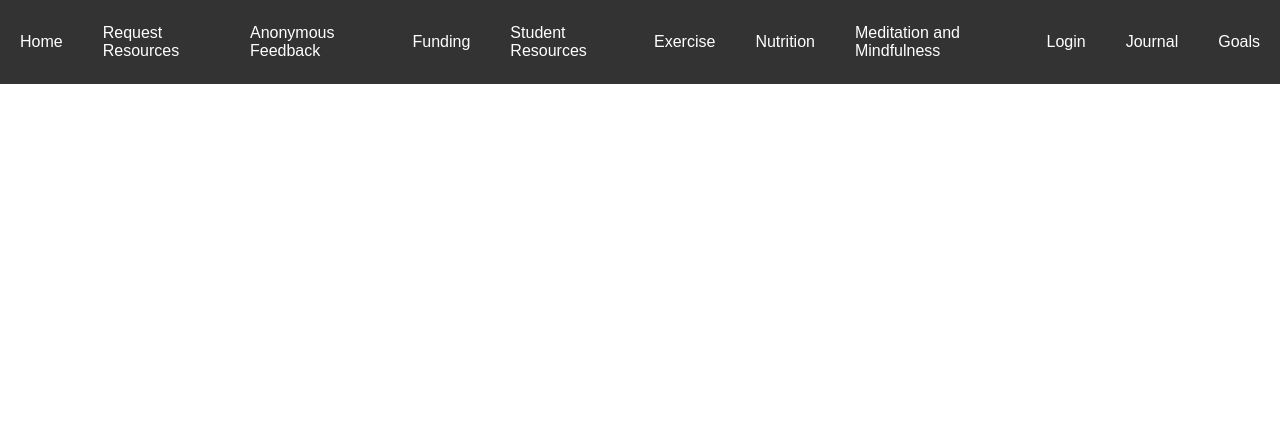
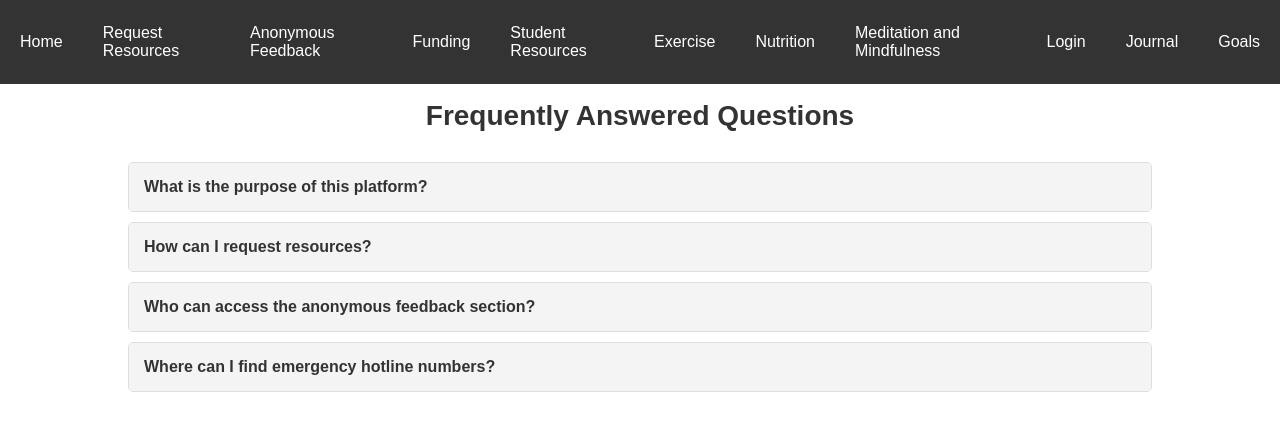
Before and after one commit to rohan057/FYP, a PHP site: page /faq.php in a window 1280 px wide. Shown: the top 431 px of the page. Run offline with PHP 8.4, Linux system fonts and the light colour scheme.

Commit message:
FAQ Page
Added layout for page and updated css

```diff
--- a/css/styles.css
+++ b/css/styles.css
@@ -741,3 +741,58 @@ button:hover {
 .hotline-table a:hover {
     text-decoration: underline;
 }
+
+/* FAQ Header Style */
+.faq-header {
+    text-align: center;
+    font-size: 28px;
+    margin: 100px 0 30px;
+    color: #333;
+}
+
+/* FAQ Container Style */
+.faq-container {
+    width: 80%;
+    margin: 0 auto;
+}
+
+/* FAQ Item Styles */
+.faq-item {
+    margin-bottom: 10px;
+    border: 1px solid #ddd;
+    border-radius: 5px;
+    overflow: hidden;
+}
+
+/* FAQ Question Styles */
+.faq-question {
+    display: block;
+    padding: 15px;
+    background-color: #f4f4f4;
+    cursor: pointer;
+    font-weight: bold;
+    color: #333;
+    transition: background-color 0.3s;
+}
+
+.faq-question:hover {
+    background-color: #e9e9e9;
+}
+
+/* FAQ Answer Styles */
+.faq-answer {
+    display: none;
+    padding: 15px;
+    background-color: #fff;
+    color: #555;
+    border-top: 1px solid #ddd;
+}
+
+/* Show the answer when the checkbox is checked */
+.faq-checkbox {
+    display: none;
+}
+
+.faq-checkbox:checked + .faq-question + .faq-answer {
+    display: block;
+}
--- a/faq.php
+++ b/faq.php
@@ -20,9 +20,32 @@
             <li><a href="login.php">Login</a></li>
             <li><a href="journal.php">Journal</a></li>
             <li><a href="goals.php">Goals</a></li>
-                </ul>
-            </li>
         </ul>
     </nav>
+
+    <h1 class="faq-header">Frequently Answered Questions</h1>
+
+    <div class="faq-container">
+        <div class="faq-item">
+            <input type="checkbox" id="faq1" class="faq-checkbox">
+            <label for="faq1" class="faq-question">What is the purpose of this platform?</label>
+            <div class="faq-answer">This platform is designed to provide resources and support for students to improve their wellbeing, balance education, and enhance mental health.</div>
+        </div>
+        <div class="faq-item">
+            <input type="checkbox" id="faq2" class="faq-checkbox">
+            <label for="faq2" class="faq-question">How can I request resources?</label>
+            <div class="faq-answer">You can request resources by navigating to the "Request Resources" page and filling out the provided questionnaire.</div>
+        </div>
+        <div class="faq-item">
+            <input type="checkbox" id="faq3" class="faq-checkbox">
+            <label for="faq3" class="faq-question">Who can access the anonymous feedback section?</label>
+            <div class="faq-answer">The anonymous feedback section is open to all students to provide their feedback while keeping their identity private.</div>
+        </div>
+        <div class="faq-item">
+            <input type="checkbox" id="faq4" class="faq-checkbox">
+            <label for="faq4" class="faq-question">Where can I find emergency hotline numbers?</label>
+            <div class="faq-answer">You can find a list of emergency hotline numbers under the "Hotline Numbers" page for quick access.</div>
+        </div>
+    </div>
 </body>
 </html>
```
